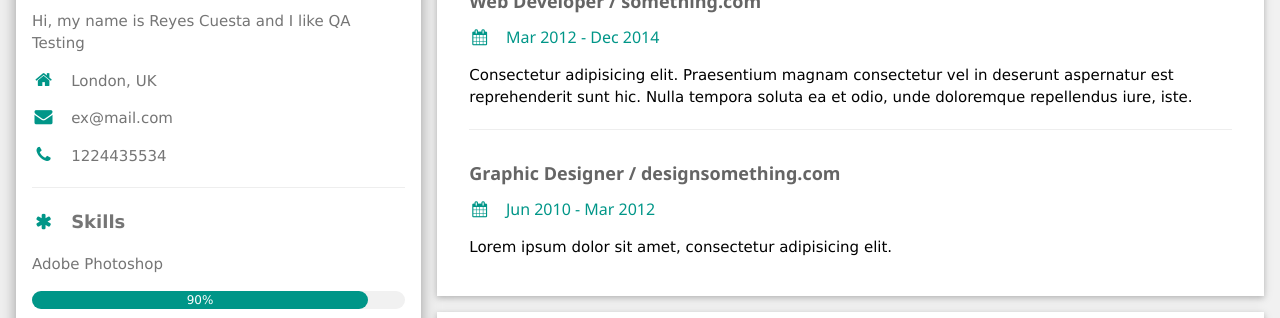
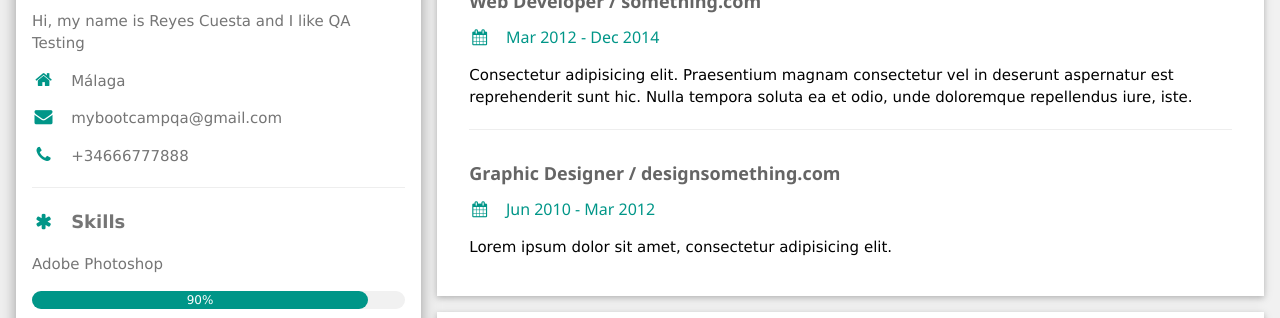
Before and after one commit to Bootcamp-QA/CV-PROJECT, a plain HTML site: page index.html in a window 1280 px wide. Shown: the part 308-626 px from the top of the page. Drawn offline with nearby package versions, Linux system fonts and the light colour scheme.

Commit message:
https://bootcampqareyes.atlassian.net/browse/CVP-2 Contact
Contact page

```diff
--- a/index.html
+++ b/index.html
@@ -26,9 +26,9 @@
                     <div class="w3-container">
                         <h2>Reyes Cuesta, QA Analyst</h2>
                         <p>Hi, my name is Reyes Cuesta and I like QA Testing</p>
-                        <p><i class="fa fa-home fa-fw w3-margin-right w3-large w3-text-teal"></i>London, UK</p>
-                        <p><i class="fa fa-envelope fa-fw w3-margin-right w3-large w3-text-teal"></i>ex@mail.com</p>
-                        <p><i class="fa fa-phone fa-fw w3-margin-right w3-large w3-text-teal"></i>1224435534</p>
+                        <p><i class="fa fa-home fa-fw w3-margin-right w3-large w3-text-teal"></i>Málaga</p>
+                        <p><i class="fa fa-envelope fa-fw w3-margin-right w3-large w3-text-teal"></i>mybootcampqa@gmail.com</p>
+                        <p><i class="fa fa-phone fa-fw w3-margin-right w3-large w3-text-teal"></i>+34666777888</p>
                         <hr>
 
                         <p class="w3-large"><b><i
```
